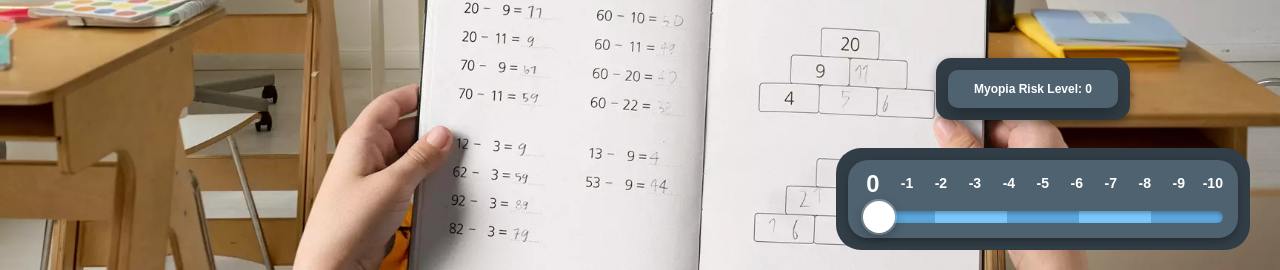
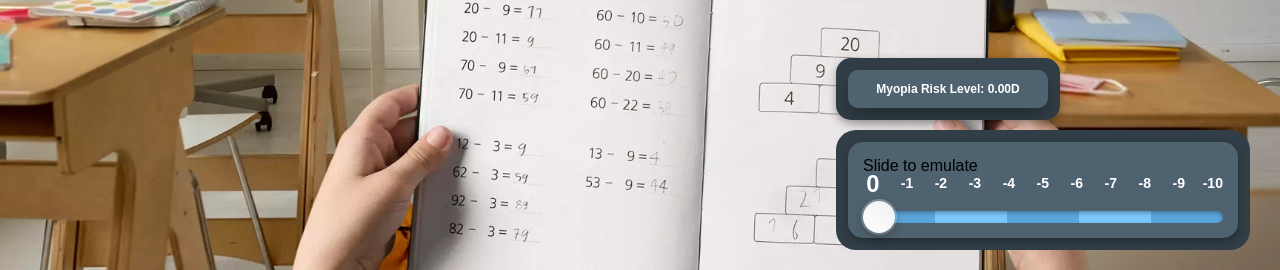
Before and after one commit to Sim0n-sk8/visionSimulator, a Next.js app in the folder index/: page / in a window 1280 px wide. Shown: the part 530-800 px from the top of the page. Built offline with nearby package versions, Linux system fonts and the light colour scheme.

Commit message:
Food break

```diff
--- a/index/app/globals.css
+++ b/index/app/globals.css
@@ -124,7 +124,7 @@ body {
   background: var(--color-button);
   padding: 12px 20px;
   border-radius: 10px;
-  width: 170px;
+  width: 200px;
   box-shadow: 0 10px 20px var(--color-shadow);
   box-sizing: border-box;
   z-index: 1000;
@@ -137,7 +137,7 @@ body {
 .riskContainer{
  position: fixed;
   bottom: 150px;
-  right: 150px;
+  right: 220px;
   z-index: 100;
   display: flex;
   gap: 12px;
@@ -159,16 +159,15 @@ body {
   align-items: center;
   background-color: var(--color-surface-alt);
   padding: 12px;
-  border-radius: 25px;
+  border-radius: 20px;
 
 }
 
 .sliderContainer {
   position: relative;
   width: 390px;
-
   background: var(--color-button);
-  border-radius: 20px;
+  border-radius: 15px;
   padding: 15px;
   display: flex;
   flex-direction: column;
@@ -412,12 +411,3 @@ body {
     min-width: 20px;
   }
 }
-
-
-
-/*
-To do:
-320px~ numbers go off screen
-375px~ center buttons
-425px ~ center buttons
-*/
--- a/index/app/page.tsx
+++ b/index/app/page.tsx
@@ -6,27 +6,9 @@ const MyopiaSimulator = () => {
 
 type SceneKey = 's' | 'r' | 'p';
 
-
-
   const [currentScene, setCurrentScene] = useState<SceneKey>('s');
   const [sliderValue, setSliderValue] = useState(0);
-
   const sliderRange = Array.from({ length: 11 }, (_, i) => i);
-
-
-
-  const getThumbColor = (value: number): string => {
-  if (value <= 2) return '#ffffff';
-  if (value <= 4) return '#ffffff';
-  if (value <= 6) return '#ffffff';
-  if (value <= 8) return '#ffffff';
-  return '#ffffff';
-};
-
-
-  useEffect(() => {
-    document.documentElement.style.setProperty('--thumb-color', getThumbColor(sliderValue));
-  }, [sliderValue]);
 
 const handleSceneChange = (scene: 's' | 'r' | 'p') => {
     setCurrentScene(scene);
@@ -37,8 +19,6 @@ const imagePrefix: Record<SceneKey, string> = {
   r: 'road',
   p: 'play',
 };
-
-
 
   return (
     <div>
@@ -71,12 +51,13 @@ const imagePrefix: Record<SceneKey, string> = {
 
       <div className= "riskContainer">
        <p className="risk">
-          Myopia Risk Level: {sliderValue !== 0 ? -Math.abs(sliderValue) : 0}
+          Myopia Risk Level: {sliderValue !== 0 ? -Math.abs(sliderValue) : 0}.00D
       </p>
       </div>
 
       <div className="slideCon">
         <div className="sliderContainer">
+          <p>Slide to emulate</p>
         <div className="sliderNumbers">
           {sliderRange.map((num) => (
             <span
```
